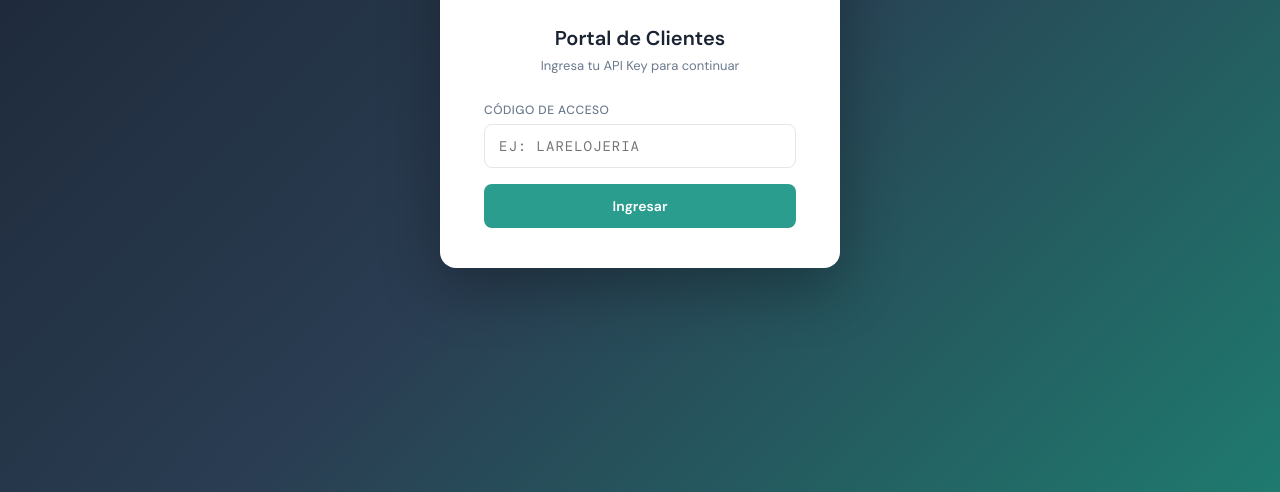
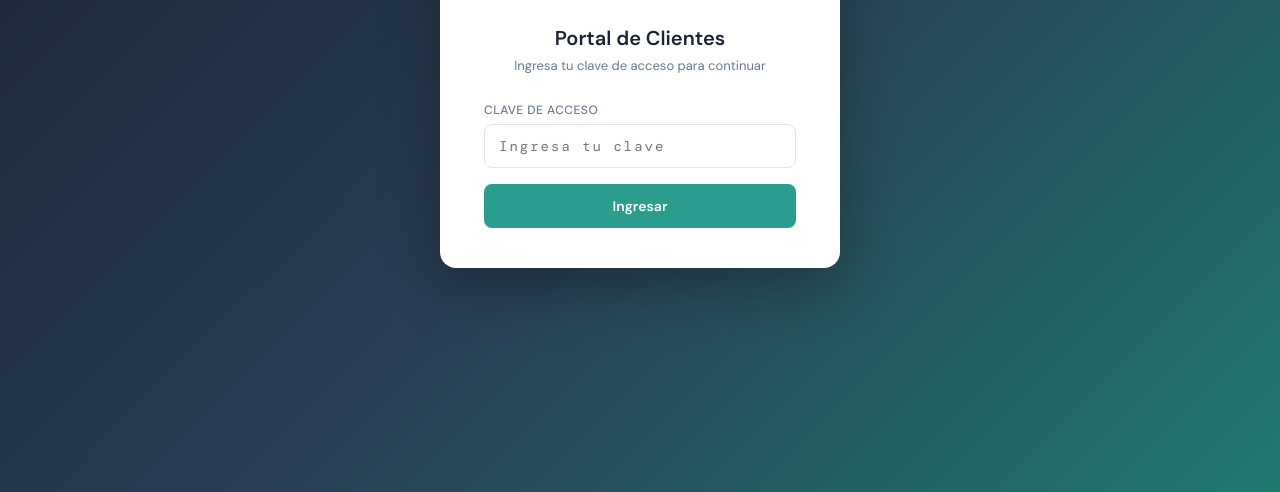
Before and after one commit to natischnitzler/pedidos_clientes, a website: page index.html in a window 1280 px wide. Shown: the part 308-800 px from the top of the page. Drawn offline with nearby package versions, Linux system fonts and the light colour scheme.

Commit message:
Update index.html

```diff
--- a/index.html
+++ b/index.html
@@ -663,12 +663,12 @@ table.grid tr:last-child td { border-bottom:none; }
       <div id="login-title-fallback" style="display:none;font-size:22px;font-weight:700;color:var(--teal)">TEMPONOVO</div>
     </div>
     <div class="login-title">Portal de Clientes</div>
-    <div class="login-sub">Ingresa tu API Key para continuar</div>
-    <label class="login-label" for="client-code-input">Código de acceso</label>
-    <input id="client-code-input" class="login-input" type="text"
-           placeholder="Ej: LARELOJERIA"
+    <div class="login-sub">Ingresa tu clave de acceso para continuar</div>
+    <label class="login-label" for="client-code-input">Clave de acceso</label>
+    <input id="client-code-input" class="login-input" type="password"
+           placeholder="Ingresa tu clave"
            onkeydown="if(event.key==='Enter') doLogin()"
-           style="text-transform:uppercase;letter-spacing:1px"/>
+           style="letter-spacing:2px"/>
     <button class="login-btn" id="login-btn" onclick="doLogin()">Ingresar</button>
     <div class="login-error" id="login-error"></div>
   </div>
```
